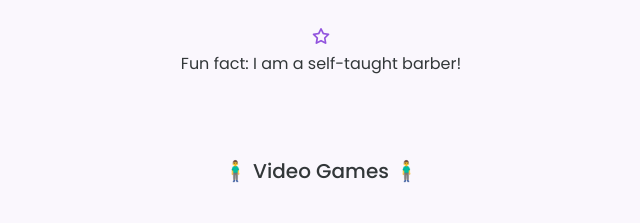
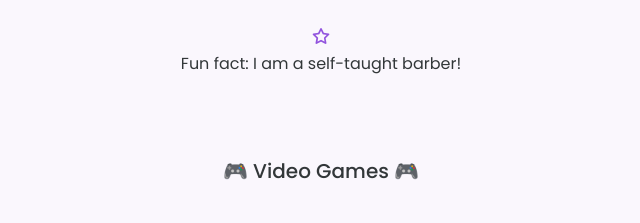
Before and after one commit to aidenrawles/Personal-Profile-Challenge, a plain HTML site: page index.html in a window 1280 px wide. Shown: the part 1894-2117 px from the top of the page, 319-959 px from the left. Drawn offline with nearby package versions, Linux system fonts and the light colour scheme.

Commit message:
Fixed video game emoji

```diff
--- a/index.html
+++ b/index.html
@@ -129,7 +129,7 @@
                             </div>
 
                             <div class="stats__videogames">
-                                <h3 class="stats__subtitle">🧍‍♂️ Video Games 🧍‍♂️</h3>
+                                <h3 class="stats__subtitle">🎮 Video Games 🎮</h3>
                                 <p class="stats__text grid"> The genre of video games I play are either FPS or MOBA. My most played game would be DOTA 2 (2.5k+ hrs) followed by CS:GO (2.5k+ hrs), then, Valorant.</p>
                                 <p class="stats__smtext grid">This was from the past, I have touched grass.</p>
                             </div>
```
